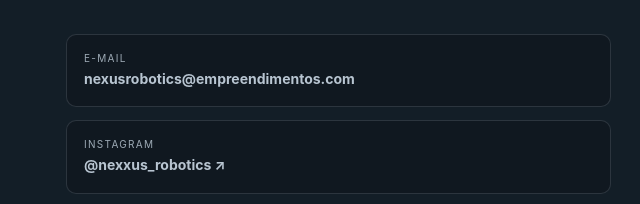
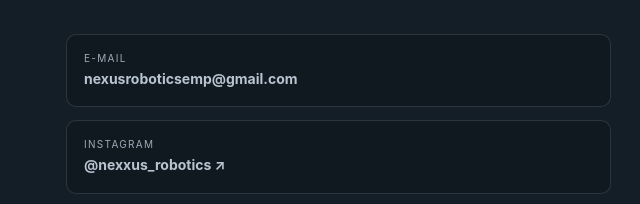
Before and after one commit to jcarlosborges2009-rgb/www.nexusrobotics, a plain HTML site: page index.html in a window 1280 px wide. Shown: the part 3114-3318 px from the top of the page, 589-1229 px from the left. Drawn offline with Linux system fonts and the light colour scheme.

Commit message:
Atualizar o index.html

```diff
--- a/index.html
+++ b/index.html
@@ -130,7 +130,7 @@ footer{padding:25px 0;border-top:1px solid var(--line);color:#82919c;font-size:1
  <div class="wrap contact-grid">
   <div><div class="eyebrow">Fale com a Nexus</div><h2>Vamos construir o futuro juntos?</h2><p class="muted">Entre em contato para conhecer a proposta da instituição e nossos cursos.</p></div>
   <div class="contact-list">
-   <a class="contact-item" href="mailto:nexusroboticsemp@gmail.com"><small>E-mail</small><strong>nexusrobotics@empreendimentos.com</strong></a>
+   <a class="contact-item" href="mailto:nexusroboticsemp@gmail.com"><small>E-mail</small><strong>nexusroboticsemp@gmail.com</strong></a>
    <a class="contact-item" href="https://www.instagram.com/nexxus_robotics/" target="_blank" rel="noopener"><small>Instagram</small><strong>@nexxus_robotics ↗</strong></a>
    <a class="contact-item" href="https://www.tiktok.com/@nexxus_robotics" target="_blank" rel="noopener"><small>TikTok</small><strong>@nexxus_robotics ↗</strong></a>
    <div class="contact-item"><small>WhatsApp demonstrativo</small><strong>(31) 97201-5043</strong></div>
```
